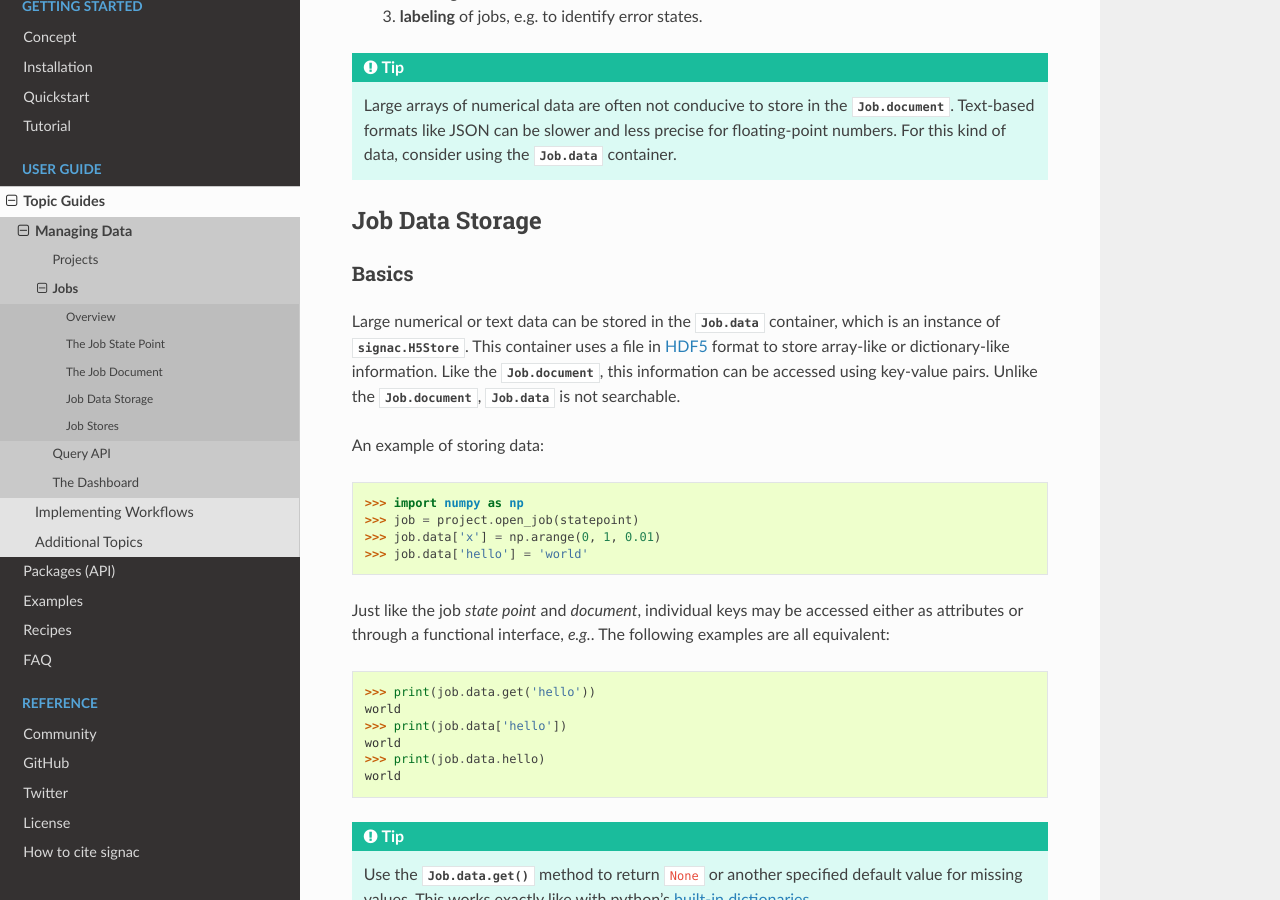
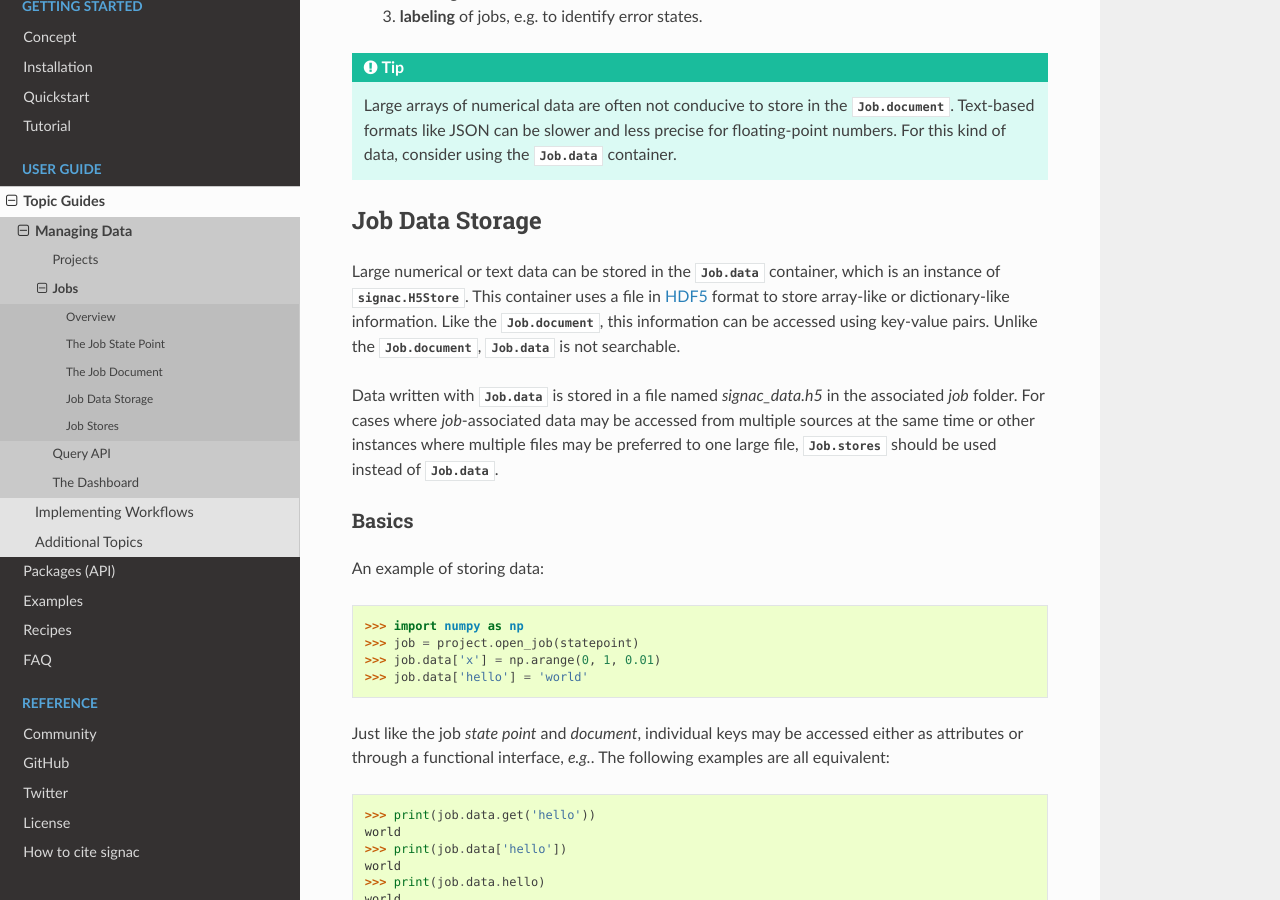
Before and after one commit to glotzerlab/signac-docs, a Sphinx documentation site: the page built from docs/source/jobs.rst, in a window 1280 px wide and 900 px high, scrolled down 5189 px. Built offline with Sphinx 7.4.7 and the Read the Docs theme 2.0.0, drawn with Linux system fonts in a browser that asks for light colours.

Commit message:
Summary for Job Data Storage
Moved from 'Basics' section to summary. Included teaser for Job Stores.
Shouldn't Job Stores be a sub section of Job Data Storage? It's not entirely clear before you know there is a 'job.data' and 'job.stores' class why there's two categories for this.

```diff
--- a/docs/source/jobs.rst
+++ b/docs/source/jobs.rst
@@ -239,15 +239,14 @@ Use cases for the **job document** include, but are not limited to:
 
 Job Data Storage
 ================
+Large numerical or text data can be stored in the :py:attr:`Job.data` container, which is an instance of :class:`signac.H5Store`. This container uses a file in `HDF5`_ format to store array-like or dictionary-like information.
+Like the :py:attr:`Job.document`, this information can be accessed using key-value pairs.
+Unlike the :py:attr:`Job.document`, :attr:`Job.data` is not searchable.
+
+Data written with :py:attr:`Job.data` is stored in a file named `signac_data.h5` in the associated `job` folder. For cases where `job`-associated data may be accessed from multiple sources at the same time or other instances where multiple files may be preferred to one large file, :py:attr:`Job.stores` should be used instead of :py:attr:`Job.data`.
 
 Basics
 ------
-
-Large numerical or text data can be stored in the :py:attr:`Job.data` container, which is an instance of :class:`signac.H5Store`.
-This container uses a file in `HDF5`_ format to store array-like or dictionary-like information.
-Like the :py:attr:`Job.document`, this information can be accessed using key-value pairs.
-Unlike the :py:attr:`Job.document`, :attr:`Job.data` is not searchable.
-
 .. _`HDF5`: https://portal.hdfgroup.org/display/HDF5/HDF5
 
 An example of storing data:
@@ -318,6 +317,8 @@ However, you can always create an explicit memory copy using the copy-operator `
     >>> with job.data:
     ...     x = job.data.x[()]
 
+
+
 Low-level API
 -------------
 
```
